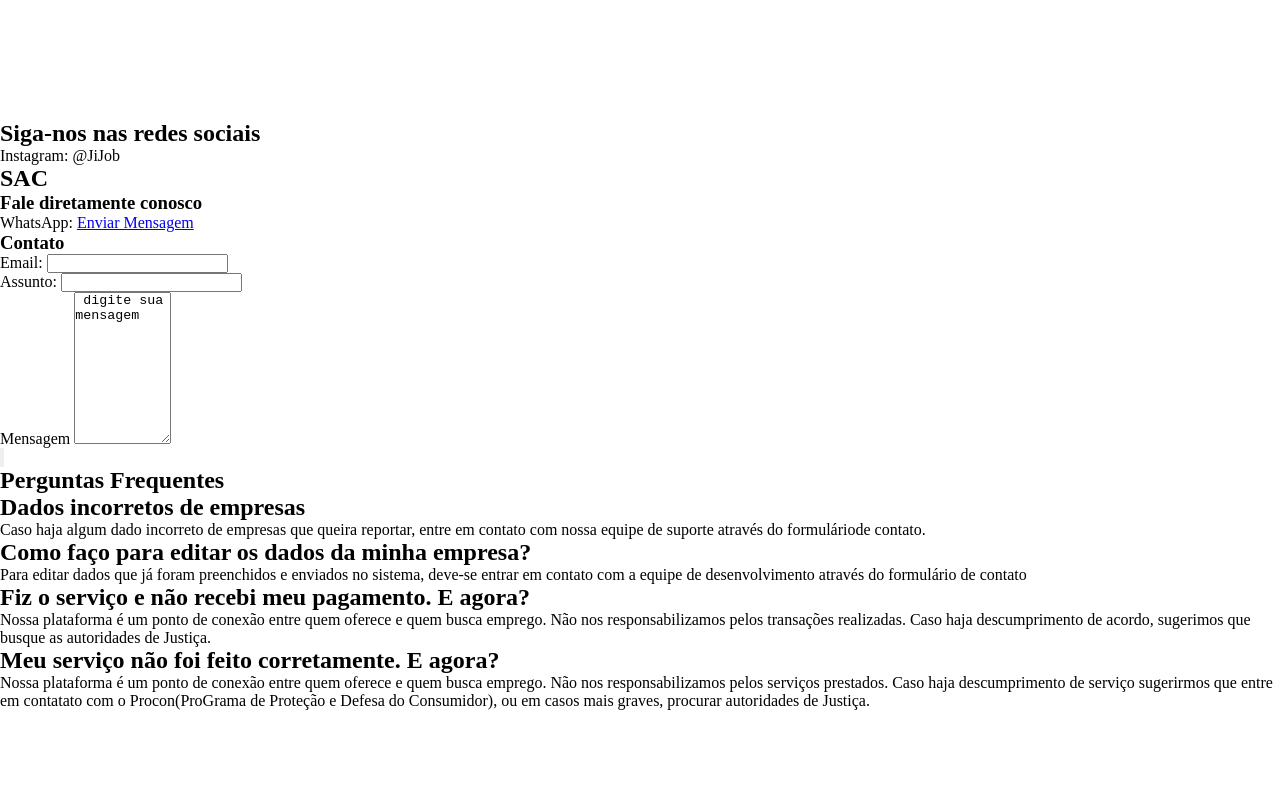
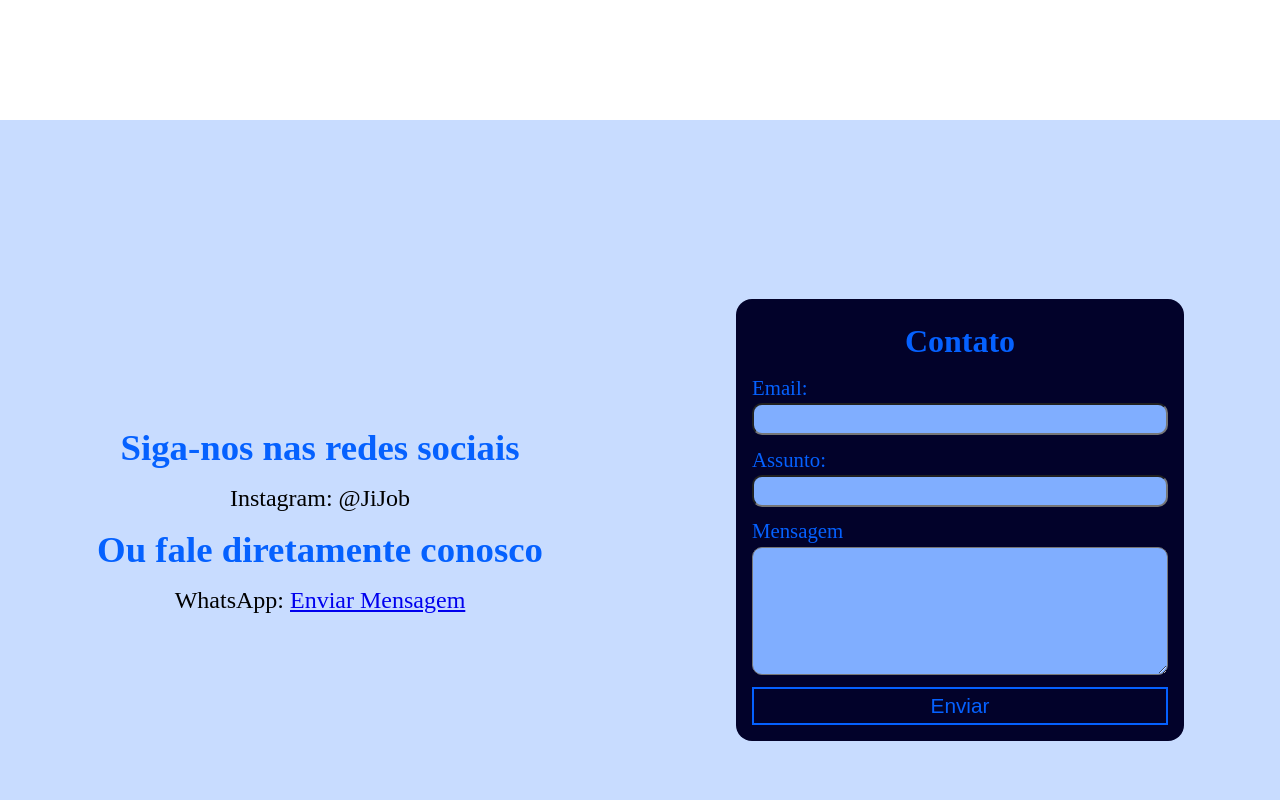
Before and after one commit to italomsilva/jijteste, a plain HTML site: page index.html in a window 1280 px wide. Shown: the part 1640-2440 px from the top of the page. Before the commit the page ends 2350 px from the top, so only its background shows below. Drawn offline with Linux system fonts and the light colour scheme.

Commit message:
contato desktop feito

```diff
--- a/estilo/platfs.css
+++ b/estilo/platfs.css
@@ -9,11 +9,11 @@
 
 
 
-@media (min-width:890px) {
+@media (min-width:995px) {
     #platfs{
         padding: 10vh 3rem 0 3rem;
-        height: 110vh;
-        min-height: 100%;
+        min-height: 110vh;
+        height: 100%;
     }
 
     .platfs-tit{
--- a/estilo/social.css
+++ b/estilo/social.css
@@ -6,3 +6,108 @@
     --cor04: #80aeff;
     --cor05: #02022a;
 }
+
+@media (min-width:890px) {
+    #contato{
+        display: flex;
+        align-items: center;
+        background-color:  #80afff6e;
+        height: 100%;
+        min-height: 100vh;
+    }
+
+    .contato-social{
+        width: 50%;
+        height: 100%;
+        display: flex;
+        flex-direction: column;
+        align-items: center;
+        justify-content: center;
+        gap: 1rem;
+    }
+
+    .contato-social h2{
+        color: var(--cor03);
+        font-size: 2.3rem;
+    }
+
+    .contato-social p{
+        font-size: 1.5rem;
+    }
+
+    .contato-form-cont{
+        width: 50%;
+        height: 100%;
+        display: flex;
+        flex-direction: column;
+        align-items: center;
+        justify-content: center;
+    }
+
+    .contato-form-div{
+        background-color: var(--cor05);
+        padding: 1.5rem 1rem 1rem;
+        border-radius: 1rem;
+        width: 70%;
+    }
+
+    .contato-form-div form{
+        display: flex;
+        flex-direction: column;
+        gap: 0.8rem;
+    }
+
+    .contato-campos-form{
+        display: flex;
+        flex-direction: column;
+        gap: 0.2rem;
+    }
+
+    .contato-form-div h3{
+        color: var(--cor03);
+        text-align: center;
+        margin-bottom: 1rem;
+        font-size: 2rem;
+    }
+
+    .contato-campos-form label{
+        color: var(--cor03);
+        font-size: 1.3rem;
+    }
+
+    .contato-campos-form input{
+        background-color: var(--cor04);
+        padding: 0.3rem;
+        height: 2rem;
+        border-radius: 10px;
+        color: var(--cor02);
+        letter-spacing: 2px;
+        outline: none;
+    }
+
+    .contato-campos-form textarea{
+        max-width: 100%;
+        height: 8rem;
+        max-height: 8rem;
+        background-color: var(--cor04);
+        padding: 0.3rem;
+        border-radius: 10px;
+        color: var(--cor02);
+        letter-spacing: 2px;
+        outline: none;
+    }
+
+    .contato-form-enviar{
+        background-color: var(--cor05);
+        color: var(--cor03);
+        font-size: 1.3rem;
+        padding: 5px 0;
+        border: 2px solid var(--cor03);
+        transition: 0.5s;
+    }
+
+    .contato-form-enviar:hover{
+        color: var(--cor04);
+        border: 2px solid var(--cor04);
+    }
+}
--- a/index.html
+++ b/index.html
@@ -70,30 +70,31 @@
         <!-- end explic-plat -->
         <!-- start contato form -->
         <section id="contato">
-            <h1>Siga-nos nas redes sociais</h1>
+            <div class="contato-social">
+                <h2>Siga-nos nas redes sociais</h2>
                 <p>Instagram: @JiJob</p>
-            <h2>SAC</h2>
-            <div>
-                <h3>Fale diretamente conosco</h3>
+                <h2>Ou fale diretamente conosco</h2>
                 <p>WhatsApp: <a href="wa.me/5585991289947">Enviar Mensagem</a></p>
             </div>
-            <div>
+            <div class="contato-form-cont">
+                <div class="contato-form-div">
                     <h3>Contato</h3>
                     <form action="">
-                    <div>
+                        <div class="contato-campos-form">
                             <label for="iemail">Email:</label>
                             <input type="email" name="email" id="iemail">
                         </div>
-                    <div>
+                        <div class="contato-campos-form">
                             <label for="iassun">Assunto:</label>
                             <input type="text" name="assun" id="iassun">
                         </div>
-                    <div>
+                        <div class="contato-campos-form">
                             <label for="imsg">Mensagem</label>
-                        <textarea name="msg" id="imsg" cols="10" rows="10"> digite sua mensagem</textarea>
+                            <textarea name="msg" id="imsg" cols="10" rows="10"> </textarea>
                         </div>
-                    <input type="submit" value="">
+                        <input class="contato-form-enviar" type="submit" value="Enviar">
                     </form>
+                </div>
             </div>
         </section>
         <!-- end contato form -->
```
Lines whose indentation alone changed are shown as unchanged.
